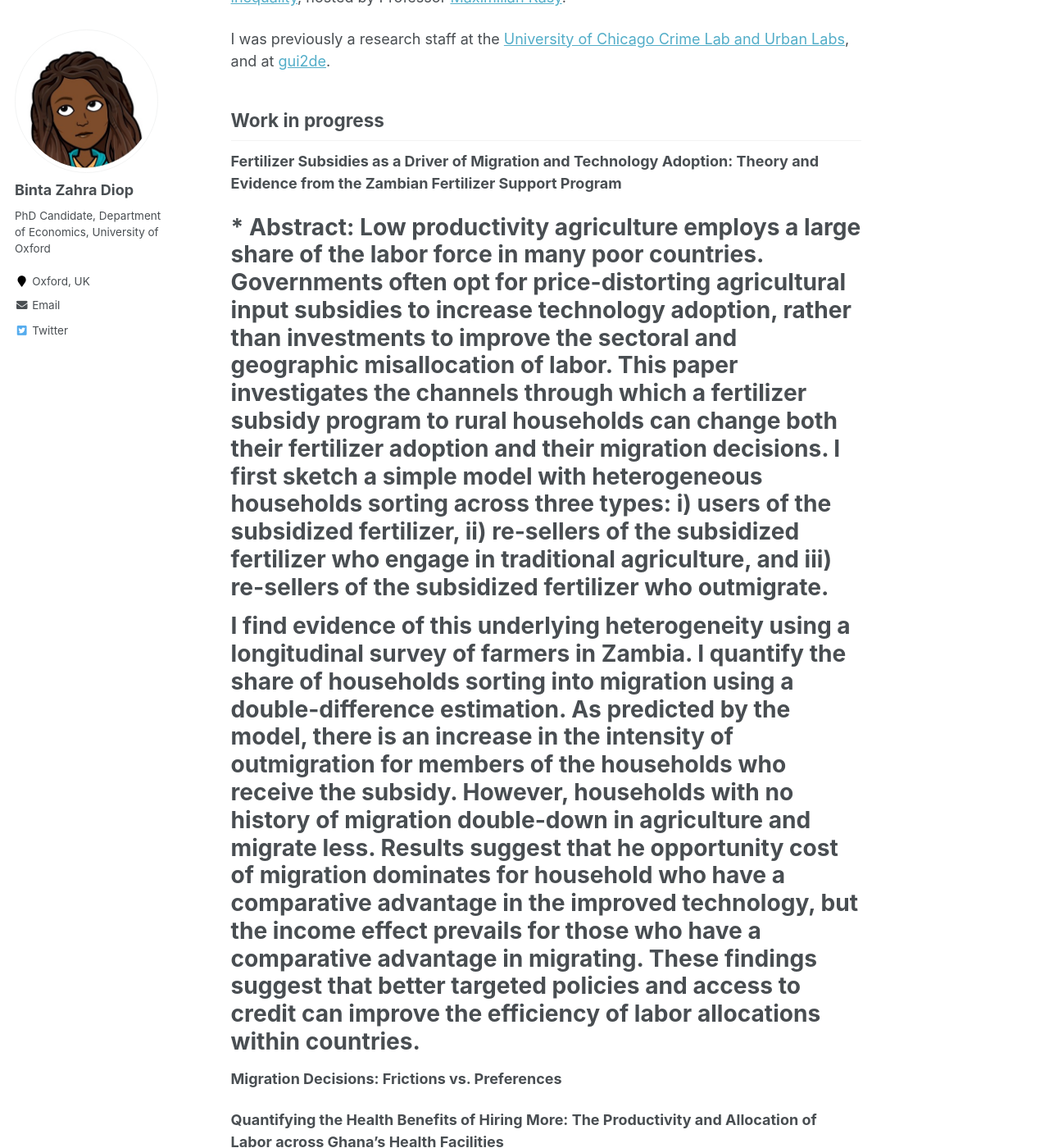
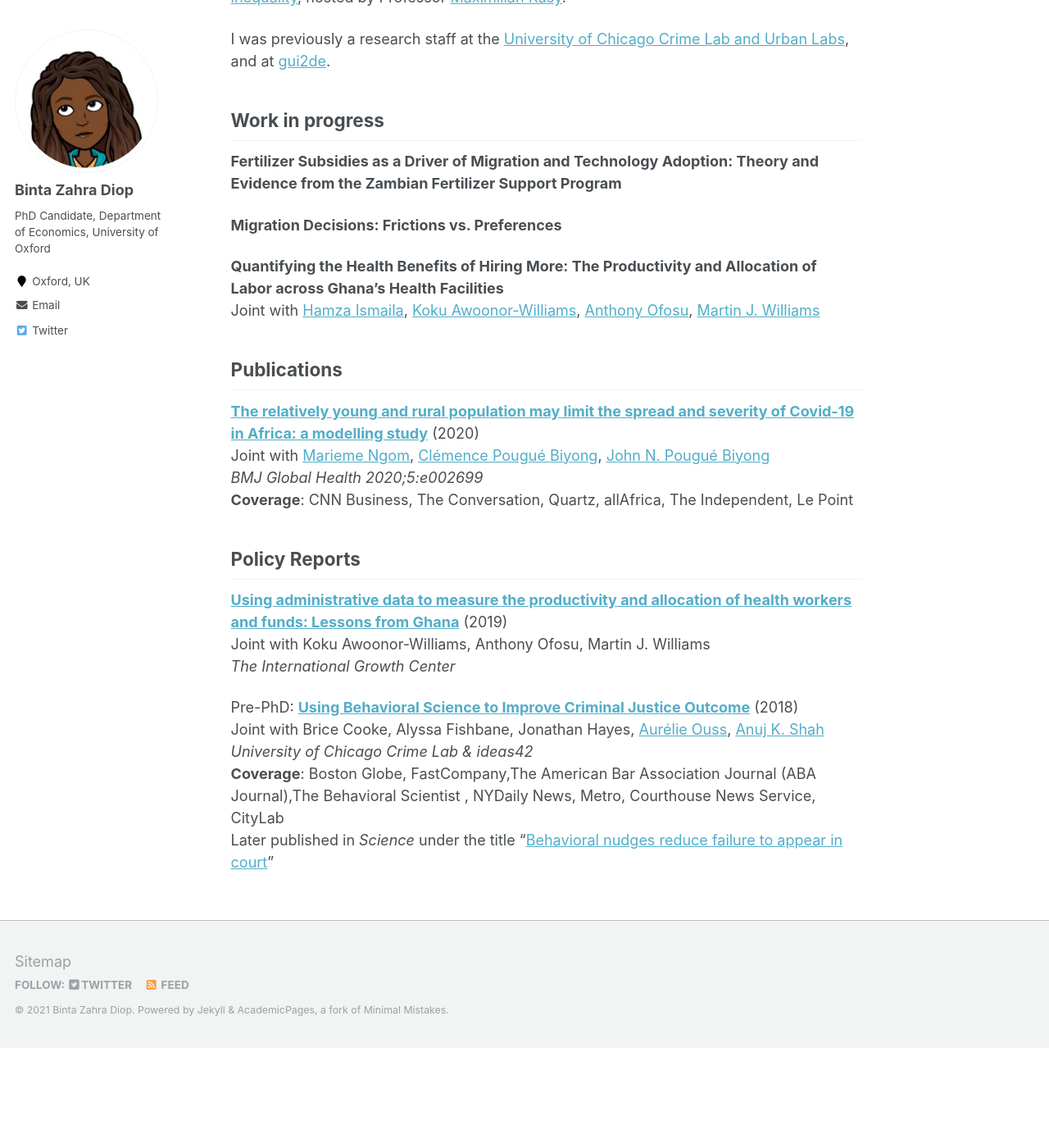
Before and after one commit to bzdiop/bzdiop.github.io, a Jekyll site: the page built from _pages/about.md, in a window 1280 px wide and 1400 px high, scrolled down 453 px. Shown: the whole window at 82% size. Built offline with Jekyll 4.4.1, drawn with Linux system fonts in a browser that asks for light colours; after the commit the page ends 1731 px from its top, so only the background shows below that.

Commit message:
abstract

```diff
--- a/_pages/about.md
+++ b/_pages/about.md
@@ -23,8 +23,6 @@ I was previously a research staff at the [University of Chicago Crime Lab and Ur
 ## Work in progress
 
 **Fertilizer Subsidies as a Driver of Migration and Technology Adoption: Theory and Evidence from the Zambian Fertilizer Support Program**
-# * **Abstract**: Low productivity agriculture employs a large share of the labor force in many poor countries. Governments often opt for price-distorting agricultural input subsidies to increase technology adoption, rather than investments to improve the sectoral and geographic misallocation of labor. This paper investigates the channels through which a fertilizer subsidy program to rural households can change both their fertilizer adoption and their migration decisions. I first sketch a simple model with heterogeneous households sorting across three types: i) users of the subsidized fertilizer, ii) re-sellers of the subsidized fertilizer who engage in traditional agriculture, and iii) re-sellers of the subsidized fertilizer who outmigrate.
-# I find evidence of this underlying heterogeneity using a longitudinal survey of farmers in Zambia. I quantify the share of households sorting into migration using a double-difference estimation. As predicted by the model, there is an increase in the intensity of outmigration for members of the households who receive the subsidy. However, households with no history of migration double-down in agriculture and migrate less. Results suggest that he opportunity cost of migration dominates for household who have a comparative advantage in the improved technology, but the income effect prevails for those who have a comparative advantage in migrating. These findings suggest that better targeted policies and access to credit can improve the efficiency of labor allocations within countries.
 
 **Migration Decisions: Frictions vs. Preferences**
 
```
